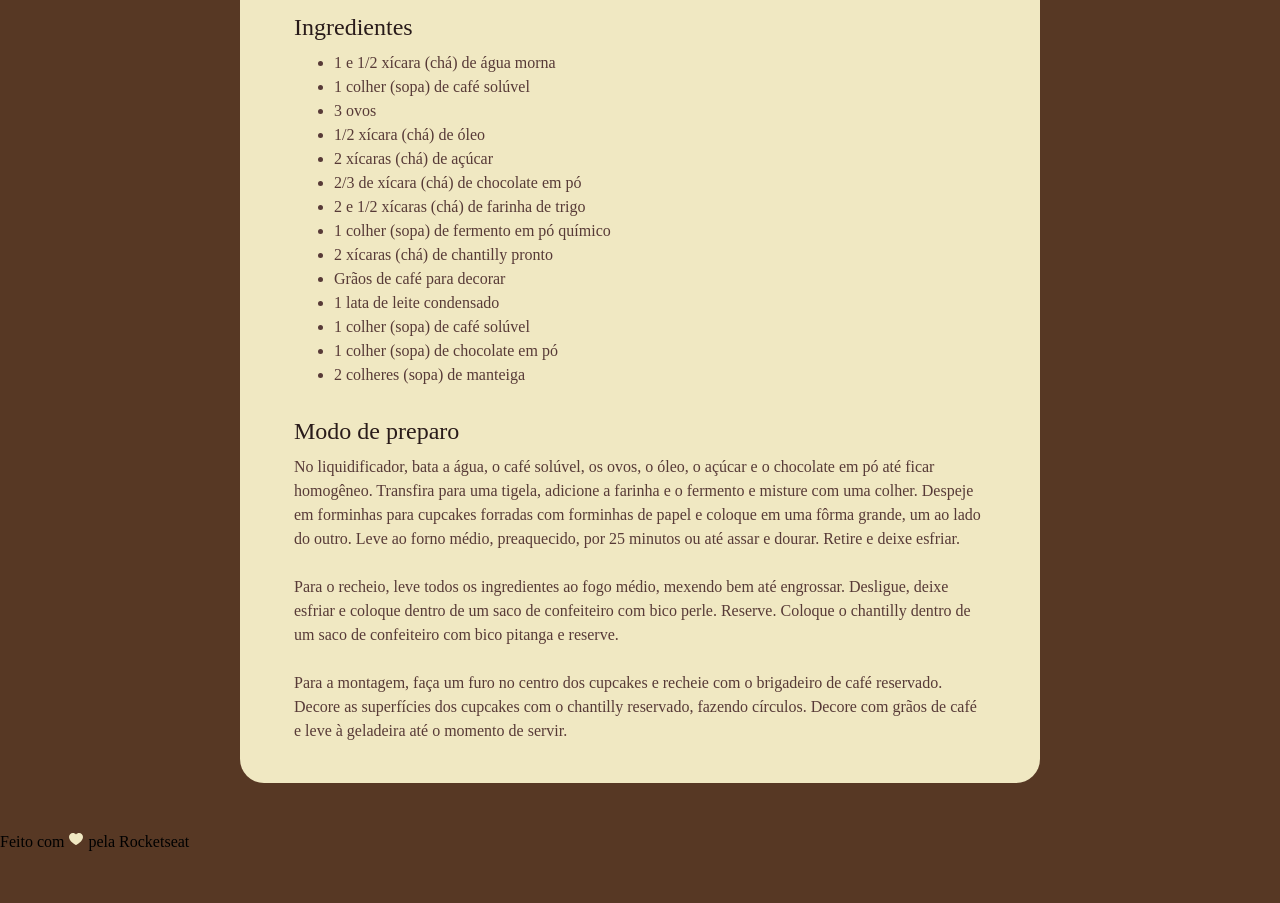
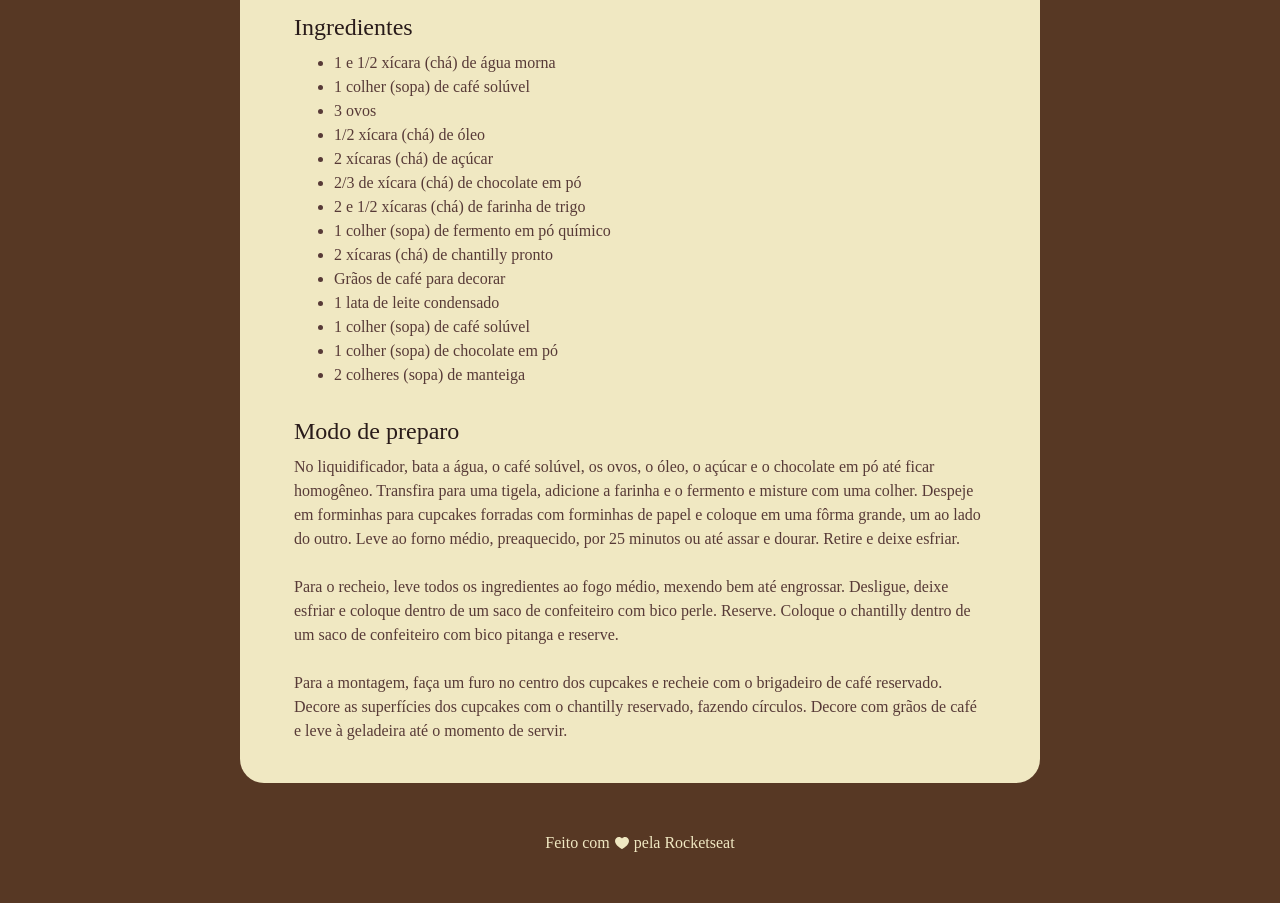
Before and after one commit to gustavogoncalveslentz/pagina-de-receita, a plain HTML site: page index.html in a window 1280 px wide. Shown: the part 723-1626 px from the top of the page. Before the commit the page ends 1574 px from the top, so only its background shows below. Drawn offline with Linux system fonts and the light colour scheme; a web font is replaced by a local one.

Commit message:
Finalizando o projeto

```diff
--- /dev/null
+++ b/styles/footer.css
@@ -0,0 +1,9 @@
+footer {
+  display: flex;
+  justify-content: center;
+  gap: 4px;
+  align-items: center;
+  padding-bottom: 48px;
+  font: var(--text);
+  color: var(--text-color-on-bg);
+}
--- a/styles/index.css
+++ b/styles/index.css
@@ -1,2 +1,3 @@
 @import url(global.css);
 @import url(main.css);
+@import url(footer.css);
```
